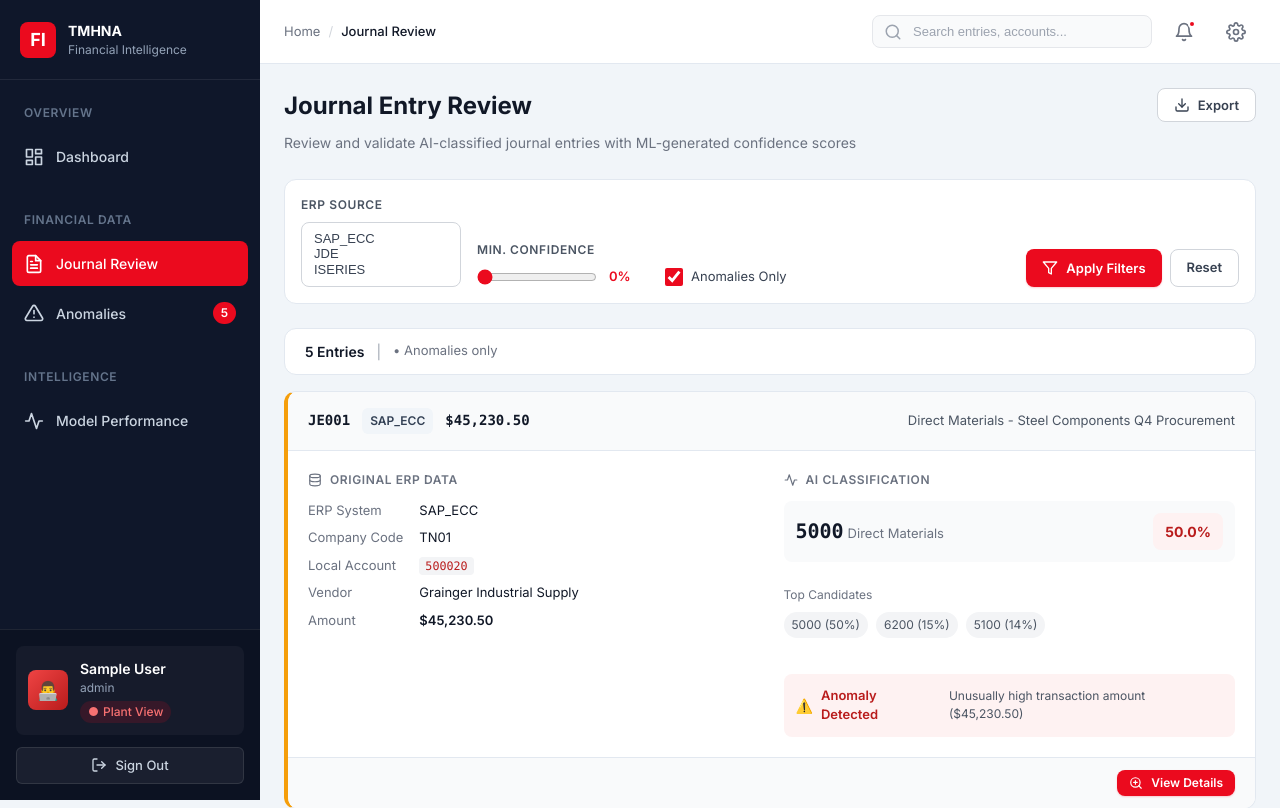
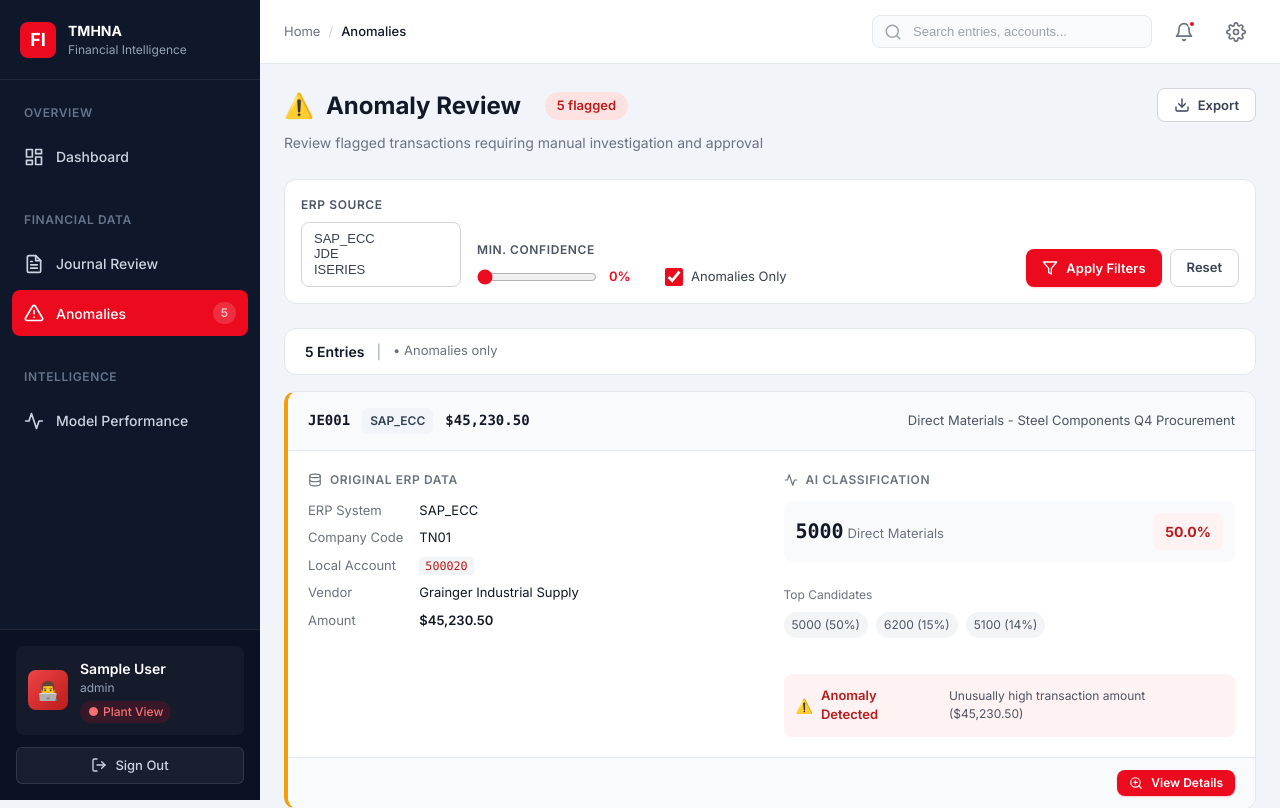
Before and after one commit to DS060903/CP-POC, a Flask app: page /journal-review?anomalies_only=on in a window 1280 px wide. Shown: the top 808 px of the page. Run offline with Flask 3, Linux system fonts and the light colour scheme; the visitor is signed in with stand-in values (Sample User, id 1); some libraries are stand-ins or nearby versions.

Commit message:
Fix: Anomalies nav now highlights and shows distinct page header
- Added active state highlighting for Anomalies nav item
- Page title and breadcrumb change when viewing anomalies
- Added anomaly count badge with danger styling
- Distinct header text: 'Anomaly Review' vs 'Journal Entry Review'

```diff
--- a/static/css/style.css
+++ b/static/css/style.css
@@ -346,6 +346,30 @@ img {
     background: rgba(255, 255, 255, 0.2);
 }
 
+.nav-badge-danger {
+    background: var(--error-600);
+    animation: pulse-danger 2s infinite;
+}
+
+@keyframes pulse-danger {
+    0%, 100% { opacity: 1; }
+    50% { opacity: 0.7; }
+}
+
+/* Anomaly Count Badge in Page Header */
+.anomaly-count-badge {
+    display: inline-flex;
+    align-items: center;
+    background: var(--error-100);
+    color: var(--error-700);
+    font-size: var(--text-sm);
+    font-weight: 600;
+    padding: var(--space-1) var(--space-3);
+    border-radius: var(--radius-full);
+    margin-left: var(--space-3);
+    vertical-align: middle;
+}
+
 /* Sidebar User Section */
 .sidebar-user {
     padding: var(--space-4);
--- a/templates/base.html
+++ b/templates/base.html
@@ -42,7 +42,7 @@
 
                 <div class="nav-section">
                     <div class="nav-section-title">Financial Data</div>
-                    <a href="{{ url_for('journal_review') }}" class="nav-item {% if request.endpoint == 'journal_review' %}active{% endif %}">
+                    <a href="{{ url_for('journal_review') }}" class="nav-item {% if request.endpoint == 'journal_review' and not request.args.get('anomalies_only') %}active{% endif %}">
                         <span class="nav-item-icon">
                             <svg xmlns="http://www.w3.org/2000/svg" viewBox="0 0 24 24" fill="none" stroke="currentColor" stroke-width="2" stroke-linecap="round" stroke-linejoin="round">
                                 <path d="M14 2H6a2 2 0 0 0-2 2v16a2 2 0 0 0 2 2h12a2 2 0 0 0 2-2V8z"></path>
@@ -54,7 +54,7 @@
                         </span>
                         <span class="nav-item-text">Journal Review</span>
                     </a>
-                    <a href="{{ url_for('journal_review', anomalies_only='on') }}" class="nav-item">
+                    <a href="{{ url_for('journal_review', anomalies_only='on') }}" class="nav-item {% if request.endpoint == 'journal_review' and request.args.get('anomalies_only') %}active{% endif %}">
                         <span class="nav-item-icon">
                             <svg xmlns="http://www.w3.org/2000/svg" viewBox="0 0 24 24" fill="none" stroke="currentColor" stroke-width="2" stroke-linecap="round" stroke-linejoin="round">
                                 <path d="M10.29 3.86L1.82 18a2 2 0 0 0 1.71 3h16.94a2 2 0 0 0 1.71-3L13.71 3.86a2 2 0 0 0-3.42 0z"></path>
@@ -63,7 +63,7 @@
                             </svg>
                         </span>
                         <span class="nav-item-text">Anomalies</span>
-                        <span class="nav-badge">5</span>
+                        <span class="nav-badge nav-badge-danger">{{ anomaly_count|default(5) }}</span>
                     </a>
                 </div>
 
--- a/templates/journal_review.html
+++ b/templates/journal_review.html
@@ -1,7 +1,7 @@
 {% extends "base.html" %}
 
-{% block title %}Journal Review - TMHNA Financial Intelligence Portal{% endblock %}
-{% block breadcrumb %}Journal Review{% endblock %}
+{% block title %}{% if anomalies_only %}Anomalies{% else %}Journal Review{% endif %} - TMHNA Financial Intelligence Portal{% endblock %}
+{% block breadcrumb %}{% if anomalies_only %}Anomalies{% else %}Journal Review{% endif %}{% endblock %}
 
 {% block content %}
 <div class="journal-review">
@@ -9,10 +9,20 @@
     <div class="page-header">
         <div class="page-header-content">
             <div class="page-header-left">
+                {% if anomalies_only %}
+                <h1>
+                    <span style="color: var(--danger);">⚠️</span> Anomaly Review
+                    <span class="anomaly-count-badge">{{ entries|length }} flagged</span>
+                </h1>
+                <p class="page-subtitle">
+                    Review flagged transactions requiring manual investigation and approval
+                </p>
+                {% else %}
                 <h1>Journal Entry Review</h1>
                 <p class="page-subtitle">
                     Review and validate AI-classified journal entries with ML-generated confidence scores
                 </p>
+                {% endif %}
             </div>
             <div class="page-header-actions">
                 <button class="btn btn-secondary">
```
